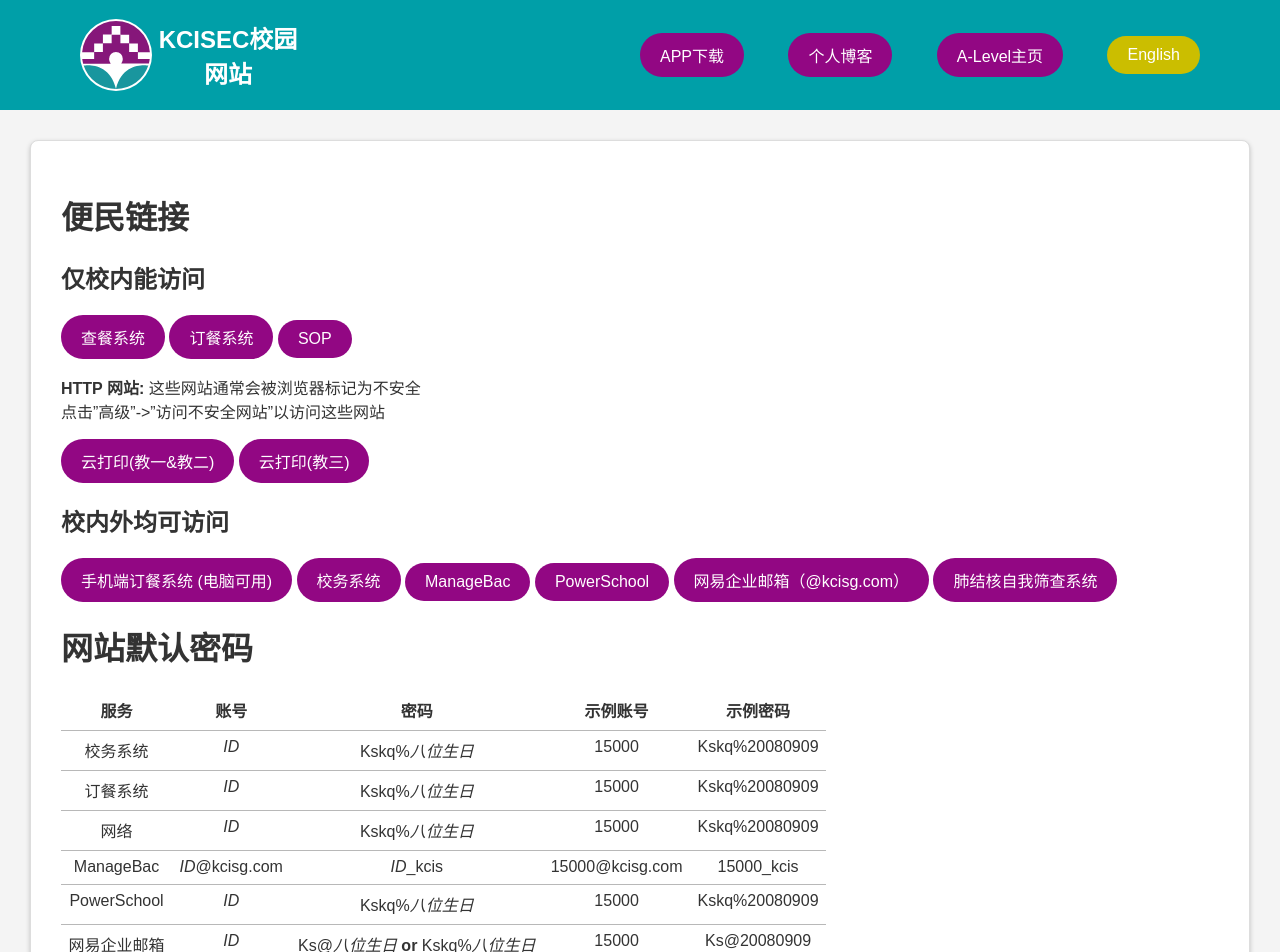
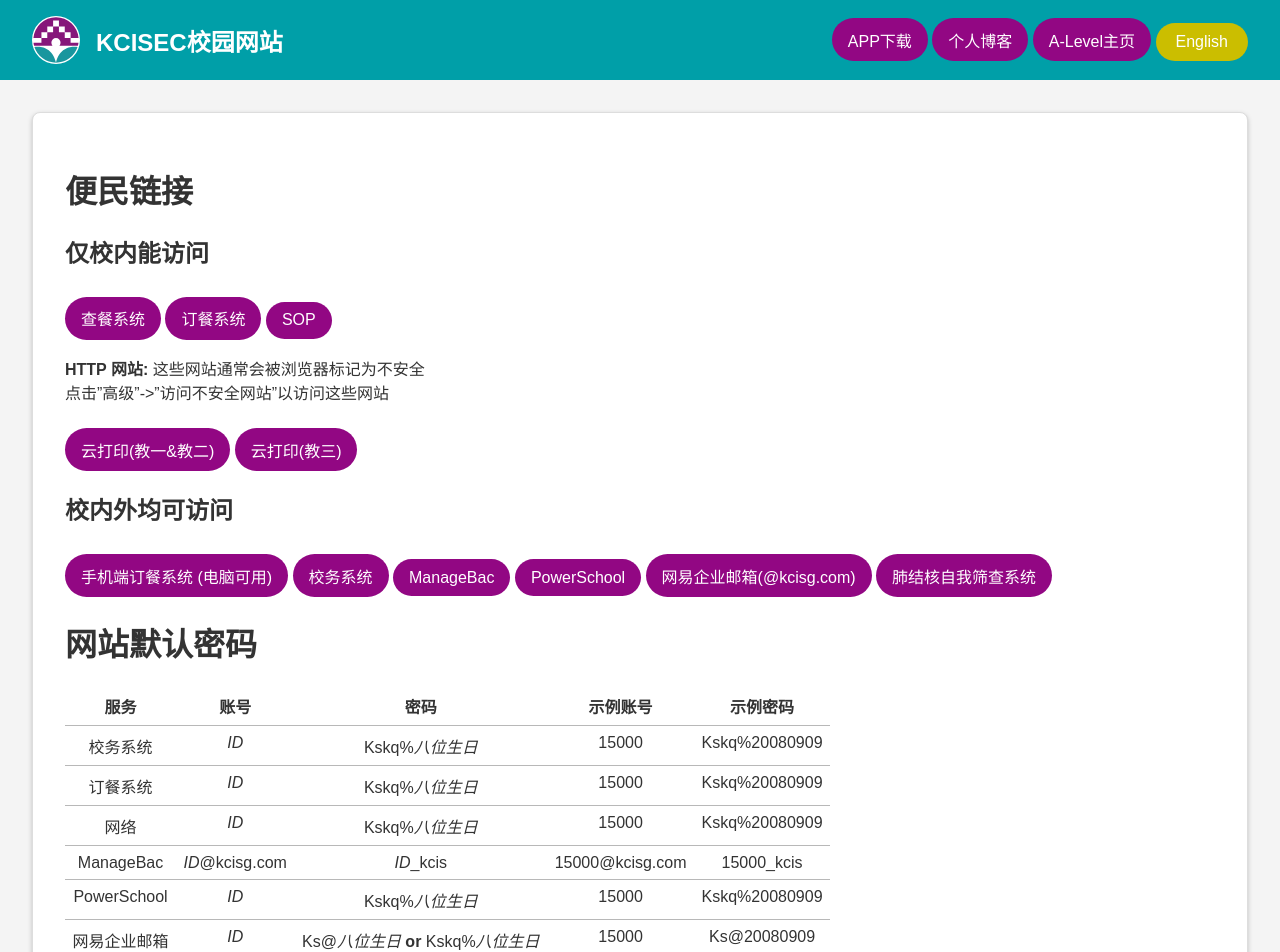
Before and after one commit to KCISEastCampus/Pages, a Jekyll site: the page built from index.md, in a window 1280 px wide and 1400 px high. Shown: the top 952 px of the window. Built offline with Jekyll 4.4.1, drawn with Linux system fonts in a browser that asks for light colours; some web fonts are replaced.

Commit message:
minor adjustments

```diff
--- a/_layouts/index.html
+++ b/_layouts/index.html
@@ -9,11 +9,11 @@
   {% assign lang = site.data.lang[page.language] %}
   {% assign navibar = lang.navibar %}
   <nav>
-    <a href="/" class="nav-title-container">
+    <a href="/" class="logo-container">
       <img src="/assets/images/school-logo.svg" title="KangChiao International School East Campus Logo" />
-      <h1>{{ navibar.title }}</h1>
+      <span>{{ navibar.title }}</span>
     </a>
-    <div class="nav-links-container">
+    <div class="links-container">
       <buttonlink href="./App/">{{ navibar.button_app }}</buttonlink>
       <buttonlink href="https://blog.kcisec.site">{{ navibar.button_blog }}</buttonlink>
       <buttonlink href="https://academic.kcisec.site/">{{ navibar.button_alevel }}</buttonlink>
--- a/assets/css/main.css
+++ b/assets/css/main.css
@@ -59,51 +59,66 @@ nav {
   z-index: 100;
   top: 0;
   flex-wrap: wrap;
-  padding: 15px 80px;
+  padding: 1rem 2rem;
   justify-content: space-between;
-  height: 80px;
+  height: 3rem;
 }
 
 nav img {
   display: block;
-  max-height: 90%;
-  max-width: 100%;
+  max-height: 100%;
 }
 
-nav h1 {
+nav span {
   color: var(--secondary-text-color);
+  font-size: 1.5rem;
+  font-weight: bold;
+  margin: 0.25rem 0;
 }
 
-.nav-links-container {
+nav .logo-container {
   display: flex;
-  justify-content: space-between;
   align-items: center;
-  width: 50%;
+  max-height: 100%;
+  flex-wrap: nowrap;
+  white-space: nowrap;
+  gap: 1rem;
 }
 
-.nav-title-container {
+nav .links-container {
+  margin-top: 0.125rem;
+}
+
+nav .title-container {
   display: flex;
   justify-content: space-between;
   align-items: center;
   width: 20%;
   max-height: 100%;
+  flex-grow: 1;
+  flex-shrink: 0;
 }
 
 nav a {
   text-decoration: none;
 }
 
+#collapsible-btn,
 buttonlink {
   text-decoration: none;
-  padding: 10px 20px;
-  font-size: 16px;
+  padding: 0.6rem 1rem;
+  margin-top: 0.5rem;
   white-space: nowrap;
   cursor: pointer;
   display: inline-block;
-  border-radius: 25px;
+  border-radius: 1.5rem;
   transition: background-color 0.3s ease, color 0.3s ease, transform 0.3s ease;
   color: var(--secondary-text-color);
   background-color: var(--secondary-color);
+}
+
+nav buttonlink {
+  margin-top: 0;
 }
 
 .secondary-button-link {
@@ -148,10 +163,10 @@ buttonlink:hover {
 }
 
 .page-content {
-  padding: 30px;
+  padding: 2rem;
   border: 1px solid #ddd;
   border-radius: 8px;
-  margin: 30px;
+  margin: 2rem;
 }
 
 .box-shadow {
@@ -164,8 +179,8 @@ footer {
   background-color: var(--primary-color);
   color: #ecf0f1;
   text-align: center;
-  padding: 15px;
-  height: 40px;
+  padding: 1rem;
+  height: 1rem;
   margin-top: auto;
 }
 
@@ -188,32 +203,19 @@ footer {
 }
 
 /* Mobile Styles */
-@media screen and (max-width: 500px) {
-  nav {
-    flex-direction: column;
-    padding: 15px;
-  }
-
+@media screen and (max-width: 1060px) {
   footer {
     padding: 20px 0;
   }
 
-  img {
-    width: 100%;
-    max-width: 350px;
+  buttonlink {
+    padding: 0.5rem 1rem;
+    margin: 5px 0;
+    text-align: center;
+    width: 90%;
   }
 
-  buttonlink {
-    font-size: 14px;
-    padding: 8px 16px;
+  nav buttonlink {
     margin: 5px 0;
-    width: 90%;
-    text-align: center;
   }
 }
-
-@media screen and (max-width: 750px) {
-  .english-button {
-    display: none;
-  }
-}
--- a/assets/js/main.js
+++ b/assets/js/main.js
@@ -10,8 +10,8 @@ function bind_onclick_btn() {
 }
 function load_switch_language_btn(current_language) {
   let button = document.getElementById('switch-language-button');
-  let title = document.querySelector('a.nav-title-container');
-  if (button == null || title == null) return;
+  let title = document.querySelector('nav a.logo-container');
+  if (button == null) return;
   let path = window.location.pathname;
   if (current_language == 'en') {
     button.innerHTML = "中文";
--- a/index.md
+++ b/index.md
@@ -23,8 +23,7 @@ language: zh_CN
 <buttonlink href="https://kcisec.managebac.cn">ManageBac</buttonlink>
 <buttonlink href="https://powerschool.kcisec.org.cn/public/">
   PowerSchool</buttonlink>
-<buttonlink href="https://mail.kcisg.com">网易企业邮箱（@kcisg.com）
-</buttonlink>
+<buttonlink href="https://mail.kcisg.com">网易企业邮箱(@kcisg.com)</buttonlink>
 <buttonlink href="https://portal.kcisec.com/login/Account/LogHC"> 肺结核自我筛查系统</buttonlink>
 
 # 网站默认密码
```
